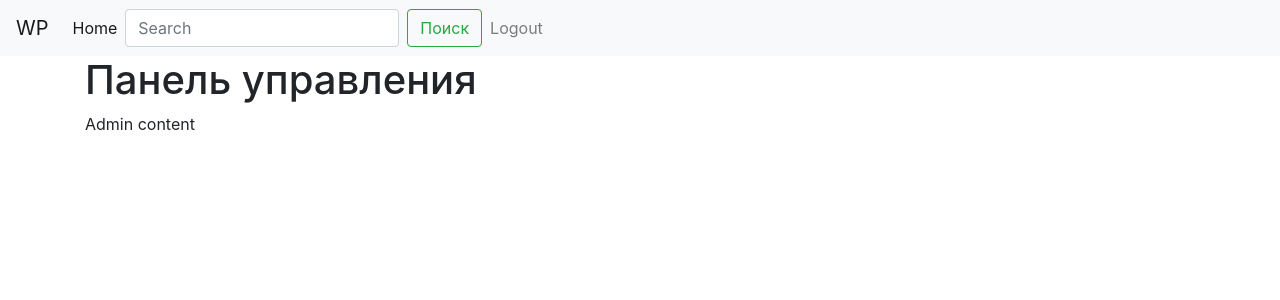
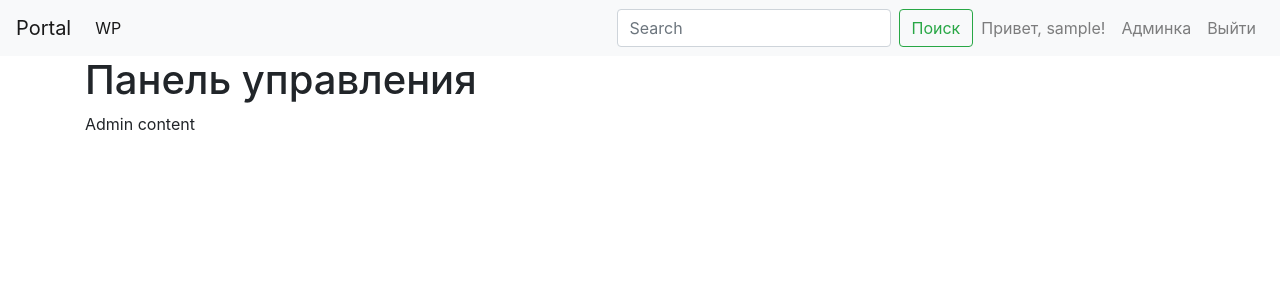
Before and after one commit to qDes/lp_webportal, a Flask app: page /admin/ in a window 1280 px wide. Shown: the top 300 px of the page. Run offline with Flask 2, Linux system fonts and the light colour scheme; the visitor is signed in with stand-in values (Sample User, id 1); some libraries are stand-ins or nearby versions.

Commit message:
fix navigation bar

```diff
--- a/app/templates/menu.html
+++ b/app/templates/menu.html
@@ -1,26 +1,42 @@
 <nav class="navbar navbar-expand-lg navbar-light bg-light">
-  <a class="navbar-brand" href="#">WP</a>
-  <button class="navbar-toggler" type="button" data-toggle="collapse" data-target="#navbarNavAltMarkup" aria-controls="navbarNavAltMarkup" aria-expanded="false" aria-label="Toggle navigation">
+  <a class="navbar-brand" href="#"> Portal</a>
+  <button class="navbar-toggler" type="button" data-toggle="collapse" data-target="#navbarSupportedContent" aria-controls="navbarSupportedContent" aria-expanded="false" aria-label="Toggle navigation">
     <span class="navbar-toggler-icon"></span>
   </button>
-  <div class="collapse navbar-collapse" id="navbarNavAltMarkup">
-    <div class="navbar-nav">
-      <a class="nav-item nav-link active" href="/">Home <span class="sr-only">(current)</span></a>
 
-    </div>
-      <form class="form-inline my-2 my-lg-0">
-    <input class="form-control mr-sm-2" type="search" placeholder="Search" aria-label="Search">
-    <button class="btn btn-outline-success my-2 my-sm-0" type="submit">Поиск</button>
+  <div class="collapse navbar-collapse" id="navbarSupportedContent">
+    <ul class="navbar-nav mr-auto">
+        <li class="nav-item active">
+          <a class="nav-link" href="/"> WP </a>
+        </li>
+
+    </ul>
+    <form class="form-inline my-2 my-lg-0">
+      <input class="form-control mr-sm-2" type="search" placeholder="Search" aria-label="Search">
+      <button class="btn btn-outline-success my-2 my-sm-0" type="submit">Поиск</button>
     </form>
+    <ul class="navbar-nav">
+    {% if current_user.is_authenticated %}
+        <li class="nav-item">
+            <span class="nav-link">Привет, {{ current_user.username }}!</span>
+        </li>
+        {% if current_user.is_admin %}
+        <li class="nav-item">
+            <a href="{{ url_for('admin.admin_index') }}" class="nav-link">Админка</a>
+        </li>
+        {% endif %}
+        <li class="nav-item">
+            <a class="nav-link" href="{{ url_for('user.logout') }}">Выйти</a>
+        </li>
+    {% else %}
+        <li class="nav-item">
+            <a class="nav-link" href="{{ url_for('user.login') }}">Войти</a>
+        </li>
+        <li class="nav-item">
+            <a class="nav-link" href="{{ url_for('user.register') }}">Регистрация</a>
+        </li>
+    {% endif %}
+    </ul>
 
-    <ul class="navbar-nav">
-          <li class="nav-item">
-          {% if current_user.is_authenticated %}
-          <a class="nav-link" href="{{ url_for('user.logout') }}">Logout</a>
-          {% else %}
-          <a class="nav-link" href="{{ url_for('user.login') }}">Login</a>
-          {% endif %}
-        </li>
-    </ul>
   </div>
 </nav>
```
